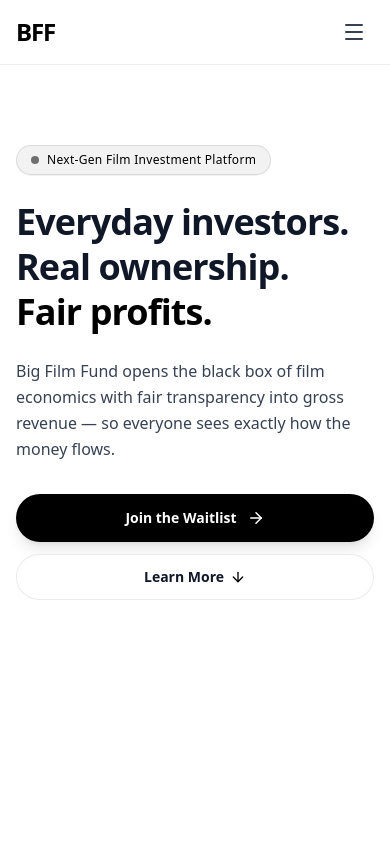
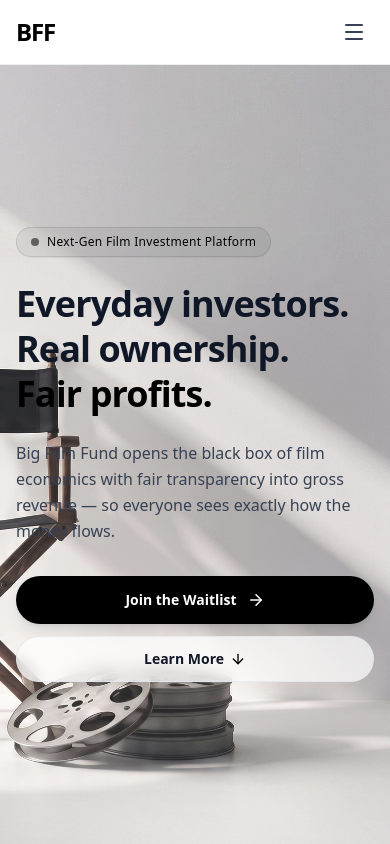
Before and after one commit to ChHashim88/bff3, a Next.js app: page / in a window 390 px wide. Shown: the top 844 px of the page. Built offline with nearby package versions, Linux system fonts and the light colour scheme.

Commit message:
Restore mobile hero background image rendering and z-index

```diff
--- a/src/components/sections/Hero.tsx
+++ b/src/components/sections/Hero.tsx
@@ -10,19 +10,17 @@ interface HeroProps {
 
 export default function Hero({ onOpenWaitlist }: HeroProps) {
   return (
-    <section className="relative w-full min-h-[calc(100vh-64px)] sm:min-h-[calc(100vh-80px)] pt-20 pb-16 sm:py-20 lg:py-28 flex flex-col justify-start sm:justify-center overflow-hidden border-b border-gray-200/70">
-      {/* Background Image: heroback.jpeg (Mobile: subtle opacity & -z-10 | Desktop: 100% original) */}
-      <div className="absolute inset-0 -z-10 md:z-0 pointer-events-none">
+    <section className="relative w-full min-h-[calc(100vh-64px)] sm:min-h-[calc(100vh-80px)] py-16 sm:py-20 lg:py-28 flex flex-col justify-center overflow-hidden border-b border-gray-200/70">
+      {/* Background Image: heroback.jpeg */}
+      <div className="absolute inset-0 z-0 pointer-events-none">
         <Image
           src="/heroback.jpeg"
           alt="Big Film Fund Hero Background"
           fill
           priority
-          className="object-cover object-[82%_center] md:object-center opacity-60 md:opacity-100 transition-opacity duration-300"
+          className="object-cover object-right md:object-center opacity-85 sm:opacity-90 md:opacity-100 transition-opacity duration-300"
           sizes="100vw"
         />
-        {/* Soft Mobile Overlay for Readability on Mobile Only */}
-        <div className="absolute inset-0 bg-gradient-to-r from-white via-white/85 to-white/25 md:hidden" />
       </div>
 
       {/* Hero Content Overlay */}
```
